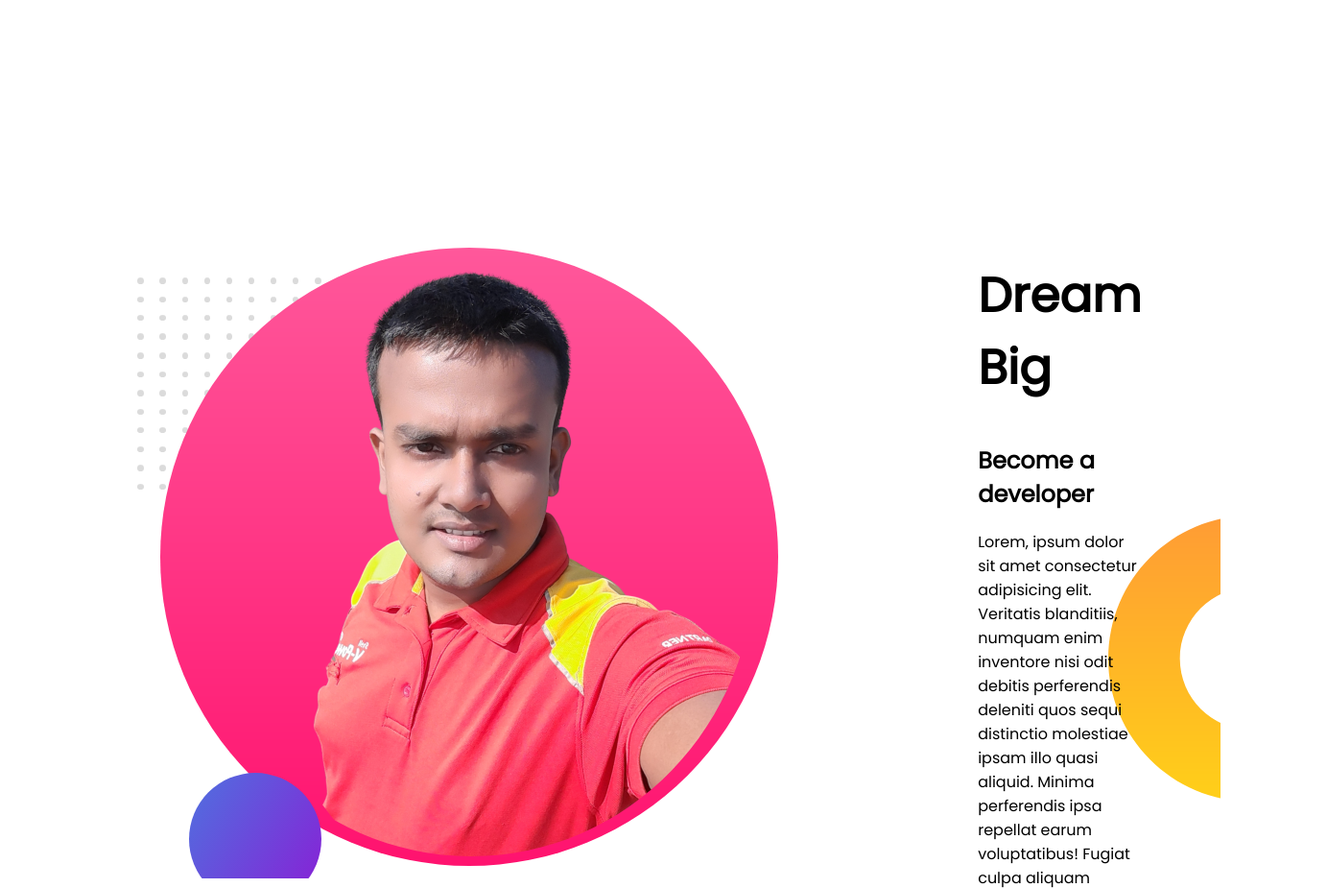
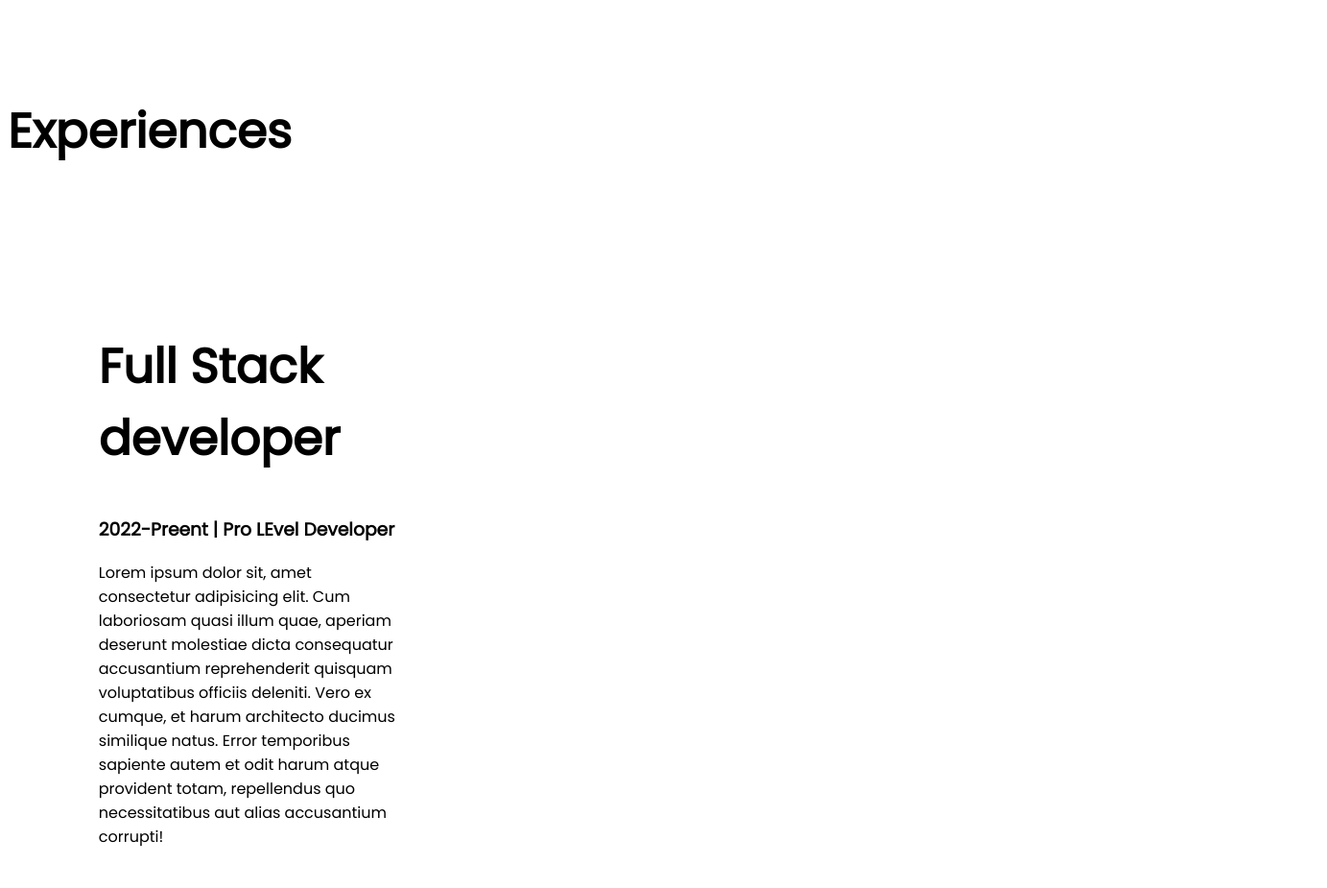
Before and after one commit to rajunarail/Developer-portfolio, a plain HTML site: page index.html in a window 1280 px wide. Shown: the part 1425-2350 px from the top of the page at 96% size, 1383 px wide, since content can reach past the window. Drawn offline with Linux system fonts and the light colour scheme.

Commit message:
last added

```diff
--- a/index.html
+++ b/index.html
@@ -30,28 +30,28 @@
                <a class="link-button" target="_blank" href="https://www.facebook.com/Rajubakoli/">HERE ME</a>
     </div>
     <div class="half-width">
-        <img src="images/Raju1.png" alt="">
+        <img src="my-bg.png" alt="">
     </div>
 
 </section>
-<section class="Dream-big"> <div class="half-width"><img src="images/Raju1.png" alt=""></div>
+<section class="Dream-big"> <div class="half-width"><img src="my-bg2.png" alt=""></div>
     <div class="half-width">
         <h1>Dream Big</h1>
         <h2>Become a developer</h2>
         <p>Lorem, ipsum dolor sit amet consectetur adipisicing elit. Veritatis blanditiis, numquam enim inventore nisi odit debitis perferendis deleniti quos sequi distinctio molestiae ipsam illo quasi aliquid. Minima perferendis ipsa repellat earum voluptatibus! Fugiat culpa aliquam ipsum praesentium voluptatem rem in rerum quia, magni repellat ex earum non sit voluptate voluptatibus.</p>
         <a class="link-button" target="_blank" href="https://www.facebook.com/Rajubakoli/">DOWNLOAD RESUME</a>
-    </div></section>
-    <section experience-area>
-        <h1>Experiences</h1>
-        <div><h1>Full Stack developer</h1>
+    </div></section><h1>Experiences</h1>
+    <section class="experience-area">
+
+       <div class="half-width" > <div class="half-width" ><h1>Full Stack developer</h1>
         <h3>2022-Preent | Pro LEvel Developer</h3>
         <p>Lorem ipsum dolor sit, amet consectetur adipisicing elit. Cum laboriosam quasi illum quae, aperiam deserunt molestiae dicta consequatur
             accusantium reprehenderit quisquam voluptatibus officiis deleniti. Vero ex cumque, et harum architecto ducimus similique natus. Error
             temporibus sapiente autem et odit harum atque provident totam, repellendus quo necessitatibus aut alias accusantium corrupti!</p>
         </div>
-        <div><h1>Baby Web Developer</h1>
+        <div class="half-width" ><h1>Baby Web Developer</h1>
         <h3>2022-2024 Hero Level developer</h3>
-    <p>Lorem ipsum dolor sit amet consectetur adipisicing elit. Iure molestias unde iste quibusdam hic consectetur aperiam alias beatae. Eligendi molestias alias eum atque illo dolore sed ipsum consectetur. Esse rem, ab ea debitis suscipit doloremque commodi! Dolores officiis fugiat dolore eius accusantium velit saepe sint est blanditiis! Incidunt, id fugit?</p></div>
+    <p>Lorem ipsum dolor sit amet consectetur adipisicing elit. Iure molestias unde iste quibusdam hic consectetur aperiam alias beatae. Eligendi molestias alias eum atque illo dolore sed ipsum consectetur. Esse rem, ab ea debitis suscipit doloremque commodi! Dolores officiis fugiat dolore eius accusantium velit saepe sint est blanditiis! Incidunt, id fugit?</p></div></div>
     </section>
 </body>
 </html>
--- a/style.css
+++ b/style.css
@@ -10,9 +10,12 @@ section{
 }
 .half-width{
     width:50%;
-    padding: 10%;
+    padding: 5%;
 
 
+}
+.half-width img{
+width: 100%;
 }
 .link-button{
     text-decoration: none;
@@ -31,3 +34,6 @@ background-image: url(images/dream-bg.png);
 background-repeat: no-repeat;
 background-position: right;
 }
+.experience-area{
+
+}
```
Also changed, not shown: images/Raju1.png (deleted), my-bg.png (added), my-bg2.png (added).
